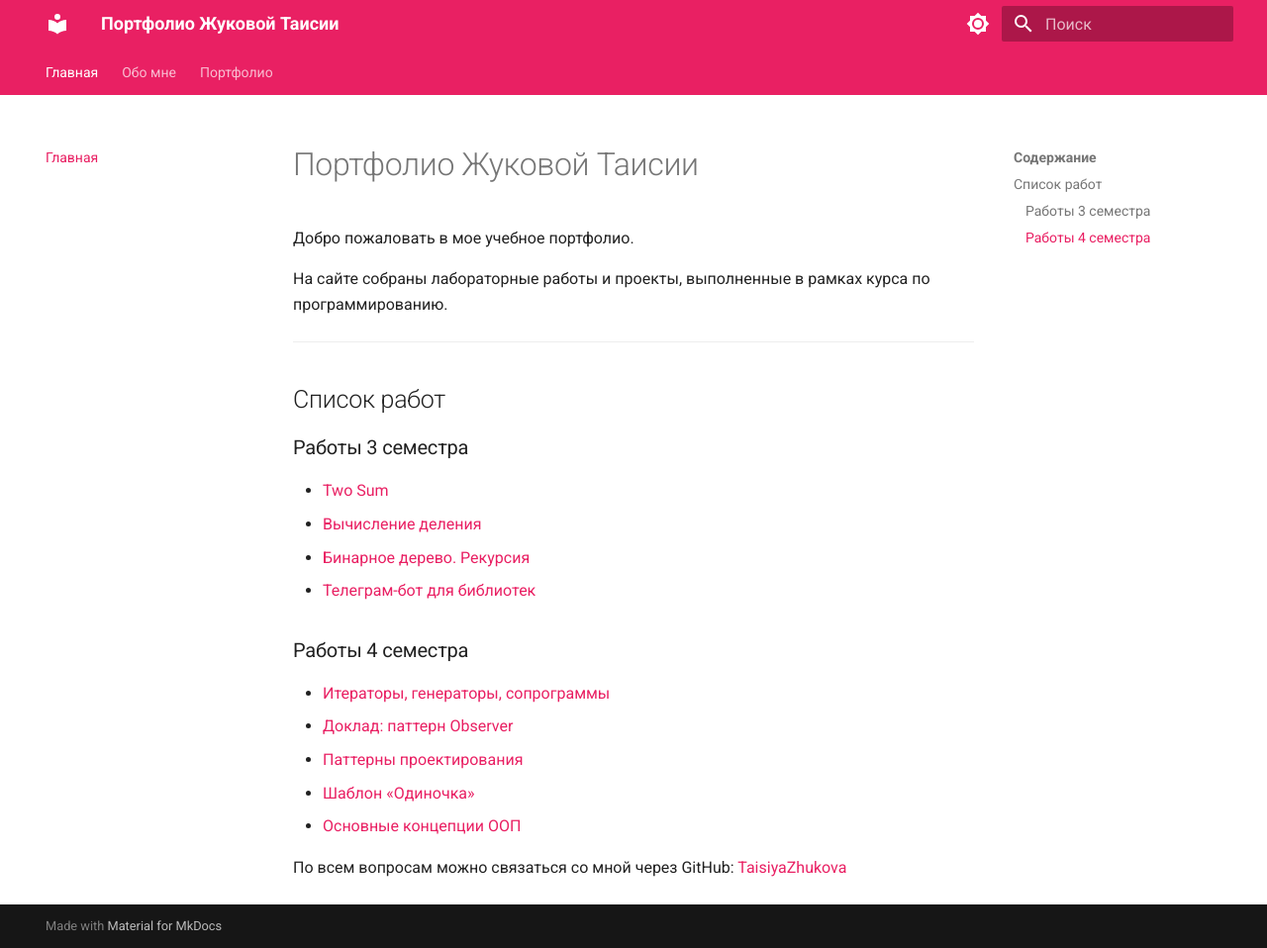
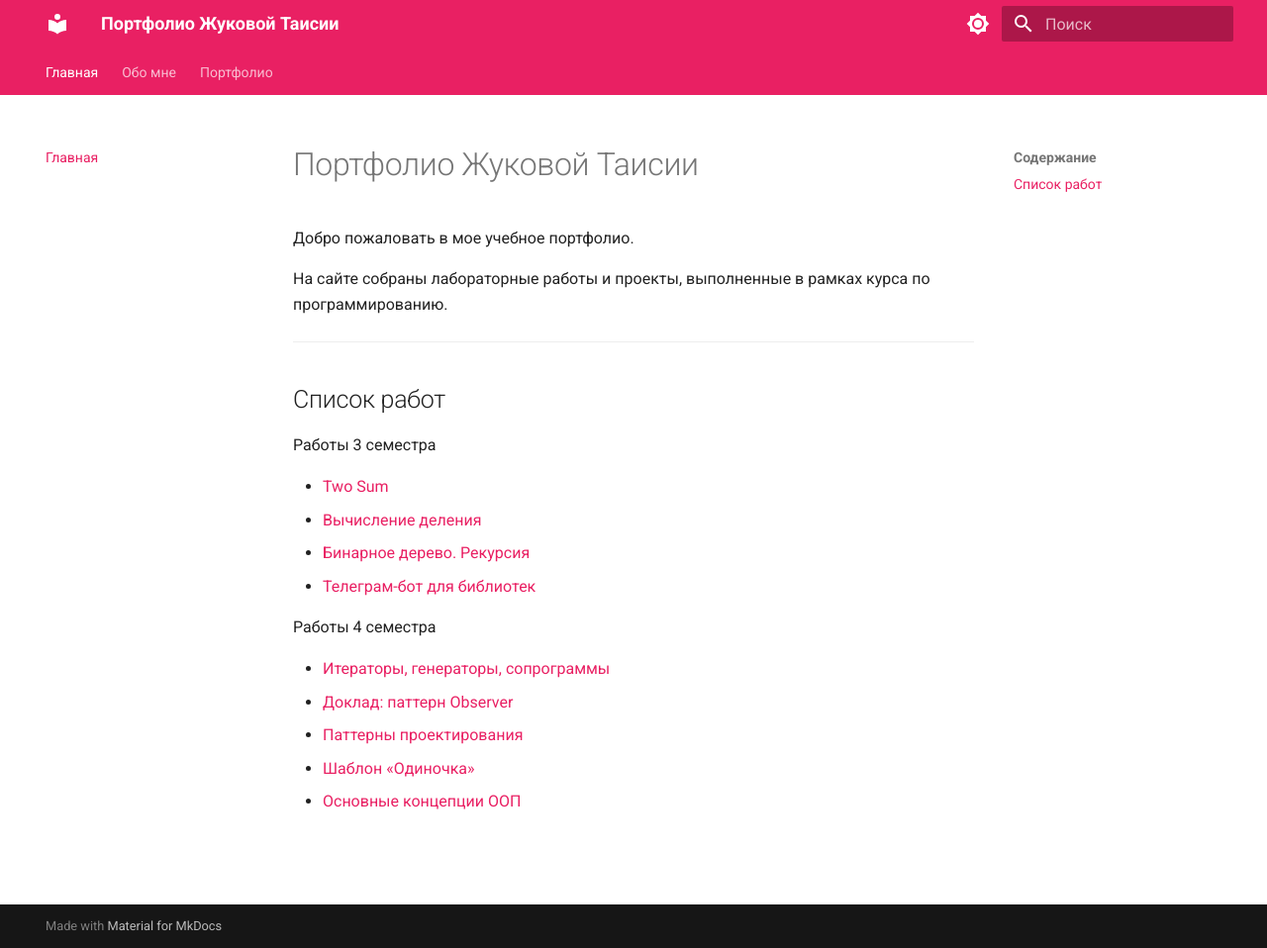
Before and after one commit to TaisiyaZhukova/portfolio-site, an MkDocs documentation site: the page built from docs/index.md, in a window 1280 px wide and 958 px high. Shown: the whole window at 99% size. Built offline with MkDocs 1.6.1 and Material for MkDocs 9.7.7, drawn with Linux system fonts in a browser that asks for light colours.

Commit message:
Update index.md

```diff
--- a/docs/index.md
+++ b/docs/index.md
@@ -7,19 +7,17 @@
 ---
 
 ## Список работ
-### Работы 3 семестра
+Работы 3 семестра
 
 - [Two Sum](projects/two_sum.md)
 - [Вычисление деления](projects/division_calculation.md)
 - [Бинарное дерево. Рекурсия](projects/binary_tree_recursion.md)
 - [Телеграм-бот для библиотек](projects/telegram_bot_libraries.md)
 
-### Работы 4 семестра
+Работы 4 семестра
 
 - [Итераторы, генераторы, сопрограммы](projects/iterators_generators_coroutines.md)
 - [Доклад: паттерн Observer](projects/observer_pattern_report.md)
 - [Паттерны проектирования](projects/design_patterns_lab.md)
 - [Шаблон «Одиночка»](projects/singleton_pattern.md)
 - [Основные концепции ООП](projects/oop_concepts_python.md)
-
-По всем вопросам можно связаться со мной через GitHub: [TaisiyaZhukova](https://github.com/TaisiyaZhukova)
```
